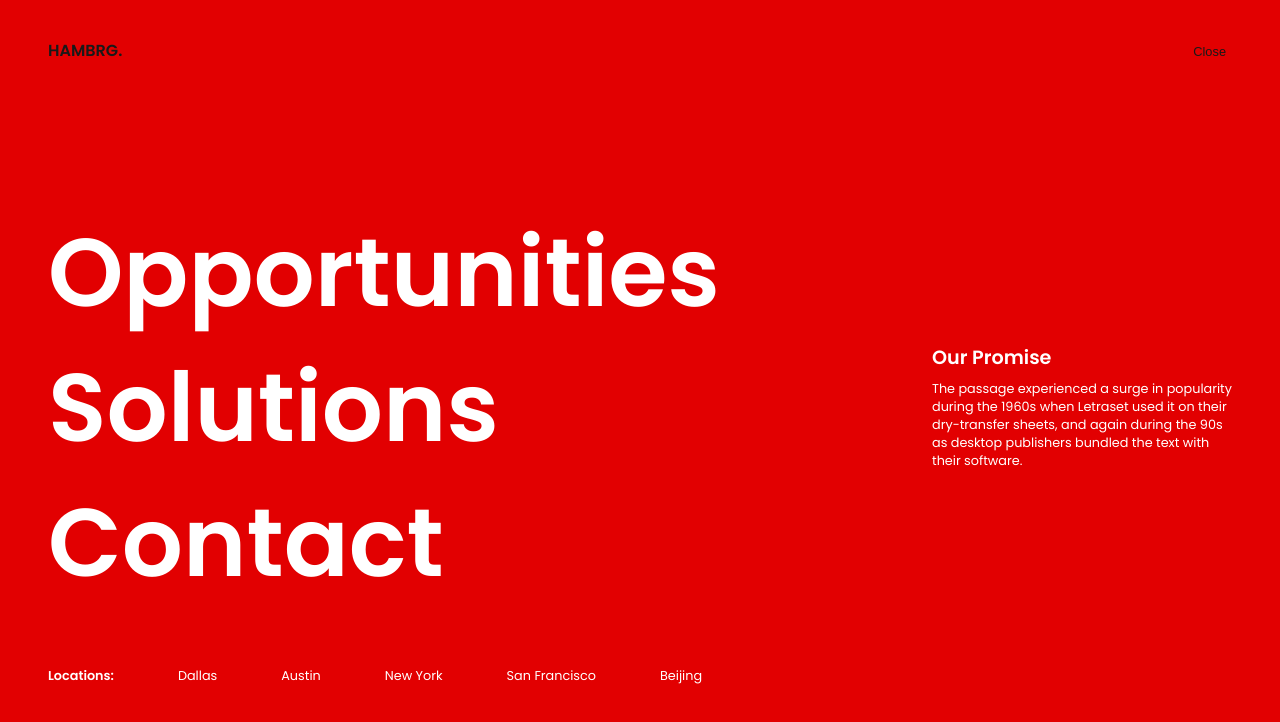
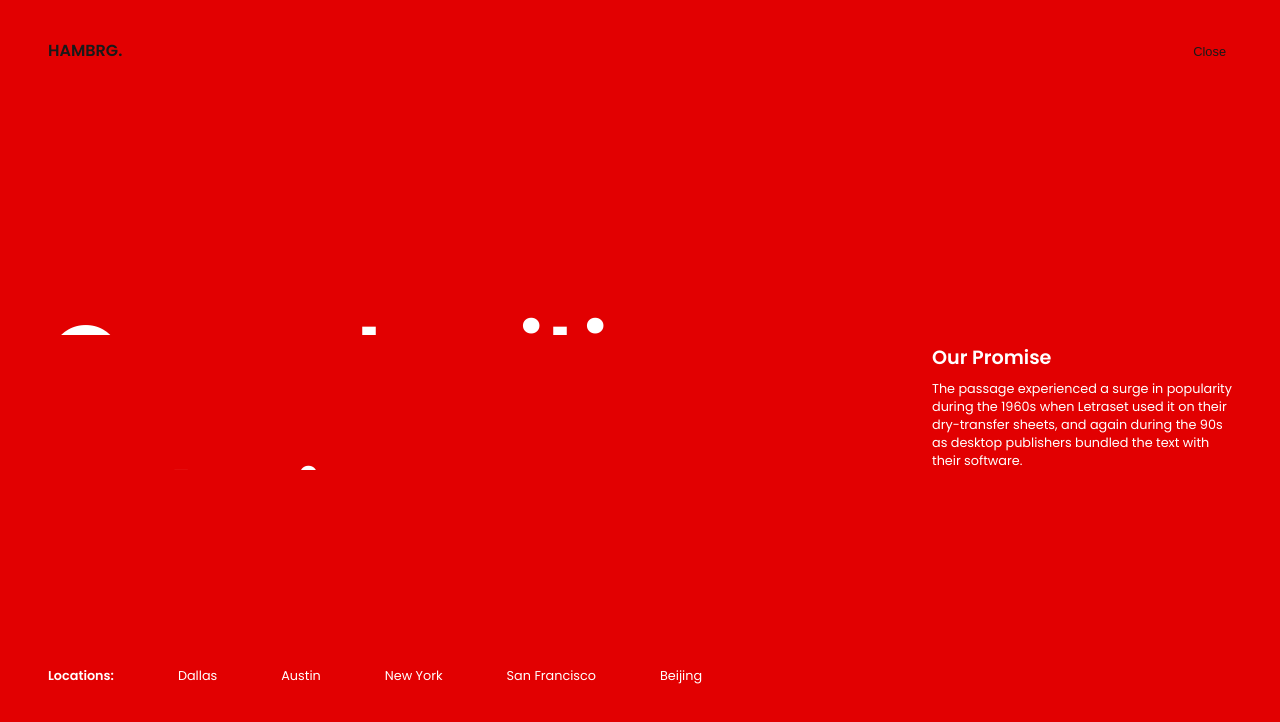
Before and after one commit to josee-fernandes/gsap-menu, a React (Vite) app: page / in a window 1280 px wide. Both pictures are taken after a click on the button "Menu". Shown: the top 722 px of the page. Built offline with nearby package versions, Linux system fonts and the light colour scheme.

Commit message:
Add menu transition animations

```diff
--- a/package.json
+++ b/package.json
@@ -7,11 +7,13 @@
     "serve": "vite preview"
   },
   "dependencies": {
+    "gsap": "^3.7.1",
     "react": "^17.0.0",
     "react-dom": "^17.0.0",
     "react-router-dom": "^5.2.1"
   },
   "devDependencies": {
+    "@types/gsap": "^3.0.0",
     "@types/react": "^17.0.0",
     "@types/react-dom": "^17.0.0",
     "@types/react-router-dom": "^5.1.8",
--- a/src/components/Hamburger.tsx
+++ b/src/components/Hamburger.tsx
@@ -1,30 +1,108 @@
 import React, { useEffect, useRef } from 'react'
 import { Link } from 'react-router-dom'
+
+import gsap from 'gsap'
 
 import { IHamburger } from '../interfaces/hamburger'
 
 export const Hamburger: React.FC<IHamburger> = ({ menuState }) => {
    const menu = useRef<HTMLDivElement>(null)
+   const revealMenu = useRef<HTMLDivElement>(null)
+   const revealMenuBackground = useRef<HTMLDivElement>(null)
+   const cityBackground = useRef<HTMLDivElement>(null)
+   const line1 = useRef<HTMLAnchorElement>(null)
+   const line2 = useRef<HTMLAnchorElement>(null)
+   const line3 = useRef<HTMLAnchorElement>(null)
+   const info = useRef<HTMLDivElement>(null)
+
+
+   const staggerHide = (node1: any, node2: any) => {
+      gsap.to([node1, node2], {
+         duration: .8,
+         height: 0,
+         ease: 'power3.inOut',
+         stagger: {
+            amount: .07
+         }
+      })
+   }
+
+   const staggerReveal = (node1: any, node2: any) => {
+      gsap.from([node1, node2], {
+         duration: .8,
+         height: 0,
+         transformOrigin: 'right top',
+         skewY: 2,
+         ease: 'power3.inOut',
+         stagger: {
+            amount: .1
+         }
+      })
+   }
+
+   const staggerText = (node1: any, node2: any, node3: any) => {
+      gsap.from([node1, node2, node3], {
+         duration: .8,
+         y: 100,
+         delay: .1,
+         ease: 'power3.inOut',
+         stagger: {
+            amount: .3
+         }
+      })
+   }
+
+   const fadeInUp = (node: any) => {
+      gsap.from(node, {
+         y: 60,
+         duration: 1,
+         delay: .2,
+         opacity: 0,
+         ease: 'power3.inOut'
+      })
+   }
 
    useEffect(() => {
       if(menuState.clicked || (menuState.clicked && !menuState.initial)){
          if(menu.current){
-            menu.current.style.display = 'block'
+            gsap.to(menu.current, {
+               duration: 0,
+               css: {
+                  display: 'block'
+               }
+            })
+
+            gsap.to([revealMenu.current, revealMenuBackground.current], {
+               duration: 0,
+               opacity: 1,
+               height: '100%'
+            })
+
+            staggerReveal(revealMenuBackground.current, revealMenu.current)
+            fadeInUp(info.current)
+            staggerText(line1.current, line2.current, line3.current)
          }
       } else if(!menuState.clicked){
          if(menu.current){
-            menu.current.style.display = 'none'
+            gsap.to(menu.current, {
+               duration: 1,
+               css: {
+                  display: 'none'
+               }
+            })
+
+            staggerHide(revealMenu.current, revealMenuBackground.current)
          }
       }
    }, [menuState])
 
    return (
       <div ref={menu} className="hamburger-menu">
-         <div className="menu-secondary-background-color">
+         <div ref={revealMenuBackground} className="menu-secondary-background-color">
 
          </div>
-         <div className="menu-layer">
-            <div className="menu-city-background">
+         <div ref={revealMenu} className="menu-layer">
+            <div ref={cityBackground} className="menu-city-background">
 
             </div>
             <div className="container">
@@ -33,17 +111,17 @@ export const Hamburger: React.FC<IHamburger> = ({ menuState }) => {
                      <nav>
                         <ul>
                            <li>
-                              <Link to="/opportunities">Opportunities</Link>
+                              <Link ref={line1} to="/opportunities">Opportunities</Link>
                            </li>
                            <li>
-                              <Link to="/solutions">Solutions</Link>
+                              <Link ref={line2} to="/solutions">Solutions</Link>
                            </li>
                            <li>
-                              <Link to="/contact">Contact</Link>
+                              <Link ref={line3} to="/contact">Contact</Link>
                            </li>
                         </ul>
                      </nav>
-                     <div className="info">
+                     <div ref={info} className="info">
                         <h3>Our Promise</h3>
                         <p>The passage experienced a surge in popularity during the 1960s when Letraset used it on their dry-transfer sheets, and again during the 90s as desktop publishers bundled the text with their software.</p>
                      </div>
```
Also changed, not shown: 1 other file (tests, documents, lock files or other folders).
